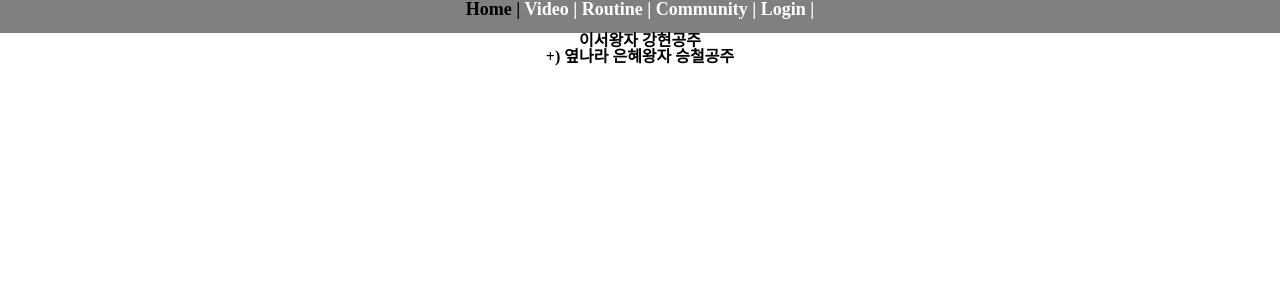
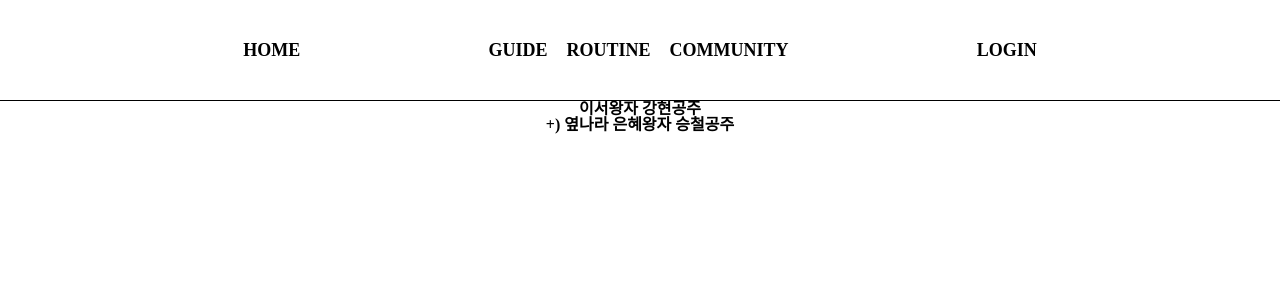
Before and after one commit to chtoqur/FitMate, a Vue app in the folder fitmate-vue/: page / in a window 1280 px wide. Shown: the top 300 px of the page. Built offline with nearby package versions, Linux system fonts and the light colour scheme; a web font is replaced by a local one.

Commit message:
네비게이션 css 수정

```diff
--- a/fitmate-vue/src/components/common/TheHeaderNav.vue
+++ b/fitmate-vue/src/components/common/TheHeaderNav.vue
@@ -1,19 +1,46 @@
 <template>
-  <div id="container">
+  <div id="nav-container">
     <header>
-      <nav>
-        <RouterLink to="/">Home | </RouterLink>
-        <RouterLink to="/video">Video | </RouterLink>
-        <RouterLink to="/routine">Routine | </RouterLink>
-        <RouterLink to="/community">Community | </RouterLink>
-        <RouterLink to="/login" v-if="store.loginUser.id === ''"
-          >Login |
-        </RouterLink>
-        <RouterLink to="/mypage" v-if="store.loginUser.id !== ''"
-          >MyPage |
-        </RouterLink>
-        <a v-if="store.loginUser.id !== ''" @click="store.logout">Logout</a>
-      </nav>
+      <div class="header-inner">
+        <!-- logo -->
+        <div class="nav-left">
+          <RouterLink to="/" class="nav-left-el">
+            <span>HOME</span>
+          </RouterLink>
+        </div>
+        <!-- navigation -->
+        <nav>
+          <ul class="nav-ul">
+            <li>
+              <RouterLink to="/video" class="nav-ul-el">
+                <span>GUIDE</span>
+              </RouterLink>
+            </li>
+            <li>
+              <RouterLink to="/routine" class="nav-ul-el">
+                <span>ROUTINE</span>
+              </RouterLink>
+            </li>
+            <li>
+              <RouterLink to="/community" class="nav-ul-el">
+                <span>COMMUNITY</span>
+              </RouterLink>
+            </li>
+          </ul>
+        </nav>
+        <!-- login/logout / mypage -->
+        <div class="nav-right">
+          <RouterLink to="/login" v-if="store.loginUser.id === ''" class="nav-right-el">
+            <span>LOGIN</span>
+          </RouterLink>
+          <RouterLink to="/mypage" v-if="store.loginUser.id !== ''" class="nav-right-el">
+            <span>MYPAGE</span>
+          </RouterLink>
+          <a v-if="store.loginUser.id !== ''" @click="store.logout" class="nav-right-el">
+            <span>LOGOUT</span>
+          </a>
+        </div>
+      </div>
     </header>
   </div>
 </template>
@@ -25,31 +52,66 @@ const store = useUserStore();
 </script>
 
 <style scoped>
-#container {
-  font-size: large;
-  text-align: center;
-  background-color: grey;
-  height: 33px;
+* {
+  text-decoration: none;
 }
 
-nav a {
-  font-weight: bold;
-  text-decoration: none;
-  color: white;
+#nav-container {
+  height: 100px;
+  font-size: 18px;
+  font-weight: 600;
+  border-bottom: 1px solid black
 }
 
-nav a.router-link-exact-active {
-  color: black;
+header {
+  height: 100%;
 }
 
-nav a:hover {
+.header-inner {
+  display: flex;
+  height: 100%;
+  justify-content: space-between;
+  margin: 0 19%;
+}
+
+.nav-left, .nav-ul, .nav-right {
+  display: flex;
+  gap: 19px;
+  align-items: center;
+}
+
+.nav-ul {
+  height: 100%;
+}
+
+.nav-left-el, .nav-left-el span, .nav-ul li, .nav-ul-el, .nav-ul-el span, .nav-right-el, .nav-right-el span {
+  display: flex;
+  height: 100%;
+  align-items: center;
+}
+
+nav {
+  display: flex;
+  align-items: center;
+}
+
+.nav-left span, .nav-ul span, .nav-right span {
+  color: black;
+  text-decoration: none;
+  transition: color 0.3s ease;
+}
+
+.nav-right {
   cursor: pointer;
+}
+
+.nav-left span:hover, .nav-ul span:hover, .nav-right span:hover {
+  color: rgb(118, 159, 205);
 }
 
 button {
   border: none;
   background-color: grey;
   color: black;
-  font-size: large;
 }
 </style>
```
